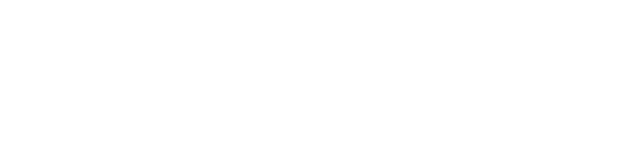
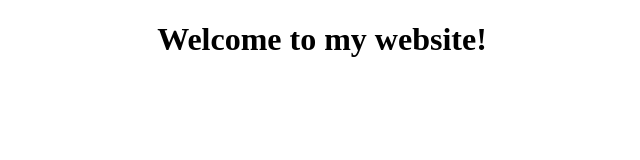
Before and after one commit to Omar-Ahmed85/Harvard-Git, a plain HTML site: page index.html in a window 1280 px wide. Shown: the whole page, without its empty margins (318-958 px from the left). Drawn offline with Linux system fonts and the light colour scheme.

Commit message:
Add a heading

```diff
--- a/index.html
+++ b/index.html
@@ -9,7 +9,7 @@
 
     <body>
 
-
+        <h1 style="text-align: center;">Welcome to my website!</h1>
 
     </body>
 
```
